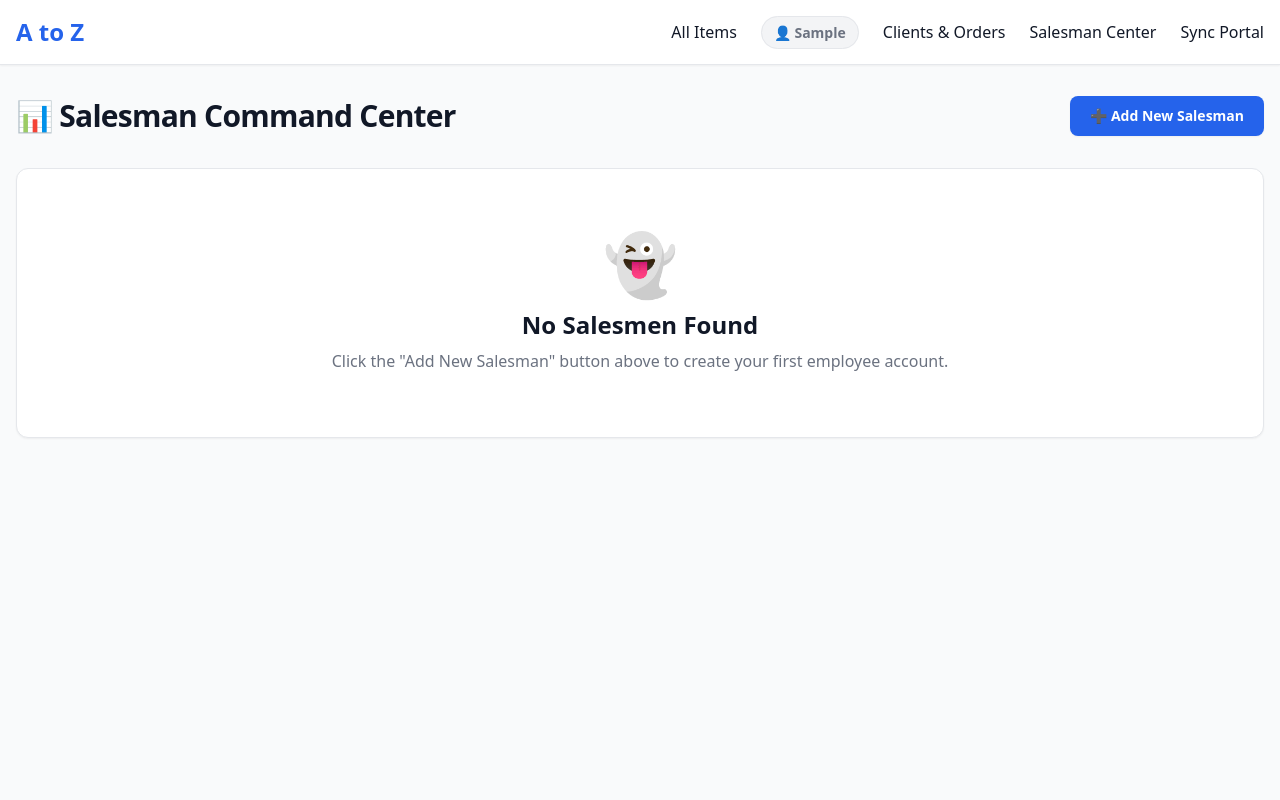
After one commit to Gh-Yeh/wehbegroup, a Django app: page /command-center/ in a window 1280 px wide. The commit adds this page. Run offline with Django 5.2, Linux system fonts and the light colour scheme; the visitor is signed in with stand-in values (Sample User, id 1); data comes from the database, SQL or seed files in the repository; some libraries are stand-ins or nearby versions.

Commit message:
Phase 7: Public Catalog, Salesman Models, and Command Center

```diff
--- a/catalog/templates/catalog/base.html
+++ b/catalog/templates/catalog/base.html
@@ -83,12 +83,21 @@
           <ul
             class="font-medium flex flex-col p-4 md:p-0 mt-4 border border-gray-100 rounded-lg bg-gray-50 md:flex-row md:space-x-6 items-center rtl:space-x-reverse md:mt-0 md:border-0 md:bg-white"
           >
+            <!-- Visible to EVERYONE (Guests, Admins, Salesmen) -->
+            <li>
+              <a
+                href="{% url 'all_items' %}"
+                class="block py-2 px-3 text-gray-900 rounded hover:bg-gray-100 md:hover:bg-transparent md:border-0 md:hover:text-brand-600 md:p-0"
+                >All Items</a
+              >
+            </li>
+
             <!-- Visible to all logged in users (Admins & Salesmen) -->
             {% if user.is_authenticated %}
             <li>
               <span class="text-sm font-bold text-gray-500 bg-gray-100 px-3 py-1.5 rounded-full border border-gray-200">
                 👤 {{ user.username|title }}
-                <!-- NEW: Salesman Active Margin Indicator -->
+                <!-- Salesman Active Margin Indicator -->
                 {% if not user.is_superuser %}
                   <span class="{% if current_margin > 0 %}text-green-600{% elif current_margin < 0 %}text-red-600{% endif %}">
                     ({% if current_margin > 0 %}+{% endif %}{{ current_margin|default:"0" }}%)
@@ -107,6 +116,13 @@
 
             <!-- SECURITY: Only visible to Superusers (Admins) -->
             {% if user.is_superuser %}
+            <li>
+              <a
+                href="{% url 'salesman_dashboard' %}"
+                class="block py-2 px-3 text-gray-900 rounded hover:bg-gray-100 md:hover:bg-transparent md:border-0 md:hover:text-brand-600 md:p-0"
+                >Salesman Center</a
+              >
+            </li>
             <li>
               <a
                 href="{% url 'sync_inventory' %}"
--- /dev/null
+++ b/catalog/templates/catalog/salesman_dashboard.html
@@ -0,0 +1,108 @@
+{% extends 'catalog/base.html' %}
+{% block content %}
+
+<!-- Header Section -->
+<div class="flex flex-col md:flex-row justify-between items-center mb-8 gap-4">
+  <h1 class="text-2xl md:text-3xl font-extrabold text-gray-900 tracking-tight flex items-center gap-2">
+    📊 Salesman Command Center
+  </h1>
+  <button
+    data-modal-target="addSalesmanModal"
+    data-modal-toggle="addSalesmanModal"
+    class="text-white bg-brand-600 hover:bg-brand-700 font-bold rounded-lg text-sm px-5 py-2.5 transition-colors shadow-sm flex items-center gap-2"
+  >
+    ➕ Add New Salesman
+  </button>
+</div>
+
+<!-- KPI Grid -->
+<div class="grid grid-cols-1 md:grid-cols-2 lg:grid-cols-3 xl:grid-cols-4 gap-6">
+  {% for data in dashboard_data %}
+  <div class="bg-white rounded-xl shadow-sm border border-gray-200 overflow-hidden flex flex-col hover:shadow-md transition-shadow">
+
+    <!-- Card Header -->
+    <div class="bg-gray-50 p-4 border-b border-gray-200 flex justify-between items-center">
+      <h3 class="text-lg font-extrabold text-gray-900">👤 {{ data.user.username|title }}</h3>
+
+      <!-- Margin Badge -->
+      <span class="
+        {% if data.current_margin > 0 %}bg-green-100 text-green-800 border-green-200
+        {% elif data.current_margin < 0 %}bg-red-100 text-red-800 border-red-200
+        {% else %}bg-gray-200 text-gray-800 border-gray-300{% endif %}
+        text-xs font-bold px-2.5 py-1 rounded border shadow-sm">
+        Margin: {% if data.current_margin > 0 %}+{% endif %}{{ data.current_margin }}%
+      </span>
+    </div>
+
+    <!-- Card Body Data -->
+    <div class="p-4 flex-grow space-y-4">
+      <div class="flex justify-between items-center border-b border-gray-100 pb-3">
+        <span class="text-gray-500 font-bold text-sm uppercase tracking-wide">🤝 Clients Acquired</span>
+        <span class="font-black text-gray-900 text-lg">{{ data.client_count }}</span>
+      </div>
+      <div class="flex justify-between items-center border-b border-gray-100 pb-3">
+        <span class="text-gray-500 font-bold text-sm uppercase tracking-wide">🛒 Tickets Processed</span>
+        <span class="font-black text-gray-900 text-lg">{{ data.order_count }}</span>
+      </div>
+      <div class="flex justify-between items-center pt-2">
+        <span class="text-gray-500 font-bold text-sm uppercase tracking-wide">💵 Total Revenue</span>
+        <span class="font-black text-green-600 text-2xl">${{ data.total_revenue }}</span>
+      </div>
+    </div>
+
+  </div>
+  {% empty %}
+  <div class="col-span-full py-16 text-center bg-white rounded-xl shadow-sm border border-gray-200">
+    <span class="text-6xl mb-4 block">👻</span>
+    <h3 class="text-2xl font-bold text-gray-900 mb-2">No Salesmen Found</h3>
+    <p class="text-gray-500">Click the "Add New Salesman" button above to create your first employee account.</p>
+  </div>
+  {% endfor %}
+</div>
+
+<!-- Flowbite Modal for Adding a Salesman -->
+<div id="addSalesmanModal" tabindex="-1" aria-hidden="true" class="hidden overflow-y-auto overflow-x-hidden fixed top-0 right-0 left-0 z-50 justify-center items-center w-full md:inset-0 h-[calc(100%-1rem)] max-h-full backdrop-blur-sm bg-gray-900/50">
+  <div class="relative p-4 w-full max-w-md max-h-full">
+    <div class="relative bg-white rounded-xl shadow border border-gray-200">
+
+      <!-- Modal Header -->
+      <div class="flex items-center justify-between p-4 border-b rounded-t bg-brand-600">
+        <h3 class="text-lg font-bold text-white">Create Salesman Account</h3>
+        <button type="button" class="text-white bg-transparent hover:bg-brand-700 rounded-lg text-sm w-8 h-8 ms-auto flex justify-center items-center transition-colors" data-modal-hide="addSalesmanModal">
+          ✖
+        </button>
+      </div>
+
+      <!-- NEW: Action securely mapped to the Django backend route -->
+      <form method="post" action="{% url 'add_salesman' %}">
+        {% csrf_token %}
+        <div class="p-6 space-y-5">
+          <p class="text-sm text-gray-500 text-center mb-2">
+            This will instantly generate a new employee login profile with strict Salesman permissions and an isolated database view.
+          </p>
+
+          <div>
+            <label class="block mb-2 text-sm font-bold text-gray-900">Username (Login ID)</label>
+            <input type="text" name="username" class="bg-gray-50 border border-gray-300 text-gray-900 text-sm rounded-lg focus:ring-brand-500 focus:border-brand-500 block w-full p-2.5" placeholder="e.g. j.smith" required />
+          </div>
+          <div>
+            <label class="block mb-2 text-sm font-bold text-gray-900">First Name (Display Name)</label>
+            <input type="text" name="first_name" class="bg-gray-50 border border-gray-300 text-gray-900 text-sm rounded-lg focus:ring-brand-500 focus:border-brand-500 block w-full p-2.5" placeholder="e.g. John" required />
+          </div>
+          <div>
+            <label class="block mb-2 text-sm font-bold text-gray-900">Password</label>
+            <input type="password" name="password" class="bg-gray-50 border border-gray-300 text-gray-900 text-sm rounded-lg focus:ring-brand-500 focus:border-brand-500 block w-full p-2.5" required />
+          </div>
+        </div>
+
+        <div class="flex items-center p-4 border-t border-gray-200 rounded-b bg-gray-50">
+          <button type="submit" class="w-full text-white bg-brand-600 hover:bg-brand-700 focus:ring-4 focus:outline-none focus:ring-brand-300 font-bold rounded-lg text-lg px-5 py-3 text-center transition-colors shadow-sm">
+            🚀 Generate Account
+          </button>
+        </div>
+      </form>
+
+    </div>
+  </div>
+</div>
+{% endblock %}
--- a/catalog/urls.py
+++ b/catalog/urls.py
@@ -31,6 +31,7 @@ urlpatterns = [
     path("clients/<int:client_id>/", views.client_detail, name="client_detail"),
     path("orders/<int:order_id>/", views.order_detail, name="order_detail"),
     path("orders/<int:order_id>/pdf/", views.order_pdf, name="order_pdf"),
+
     # --- PHASE 6: SALESMAN ACTION ROUTES ---
     path("update-margin/", views.update_salesman_margin, name="update_salesman_margin"),
     path(
@@ -38,4 +39,8 @@ urlpatterns = [
         views.override_item_price,
         name="override_item_price",
     ),
+
+    # --- PHASE 7: ADMIN COMMAND CENTER ---
+    path("command-center/", views.salesman_dashboard, name="salesman_dashboard"),
+    path("add-salesman/", views.add_salesman, name="add_salesman"),
 ]
--- a/catalog/views.py
+++ b/catalog/views.py
@@ -5,9 +5,10 @@ from decimal import Decimal
 from django.conf import settings
 from django.http import HttpResponse, JsonResponse
 from django.shortcuts import render, get_object_or_404, redirect
-from django.db.models import Q
+from django.db.models import Q, Sum
 from django.db.models.functions import Lower
 from django.contrib.auth.decorators import login_required
+from django.contrib.auth.models import User, Group  # NEW: Added Group here
 from django.contrib import messages
 from django.db import IntegrityError, transaction
 
@@ -135,7 +136,7 @@ def category_list(request):
         return render(request, "catalog/category_list.html", context)
 
 
-@login_required
+# --- REMOVED @login_required TO OPEN PUBLIC CATALOG ---
 def all_items(request):
     is_ordering = request.session.get("is_ordering", False)
 
@@ -953,3 +954,93 @@ def override_item_price(request, item_id):
             )
 
     return redirect(request.META.get("HTTP_REFERER", "all_items"))
+
+# ==========================================
+# PHASE 7: ADMIN COMMAND CENTER
+# ==========================================
+@login_required
+def salesman_dashboard(request):
+    # 1. Security Check: Only Superusers (Admins) allowed
+    if not request.user.is_superuser:
+        messages.error(request, "Access Denied: Only administrators can view the Command Center.")
+        return redirect("category_list")
+
+    # 2. Fetch all users who belong to the "Salesman" security group
+    salesmen_users = User.objects.filter(groups__name="Salesman").order_by("username")
+
+    # 3. Calculate KPIs for each Salesman
+    dashboard_data = []
+    for salesman in salesmen_users:
+        client_count = salesman.clients.count()
+        order_count = salesman.sales_orders.count()
+
+        # Calculate Total Revenue (and clean the decimal format)
+        revenue_dict = salesman.sales_orders.aggregate(Sum("total_price"))
+        raw_revenue = revenue_dict["total_price__sum"] or Decimal("0.00")
+        total_revenue = round(raw_revenue, 2)
+
+        # Calculate Active Margin
+        profile = getattr(salesman, "salesman_profile", None)
+        current_margin = 0
+        if profile:
+            multiplier = profile.global_multiplier
+            val = (multiplier - Decimal("1.00")) * Decimal("100.00")
+            current_margin = val.normalize()
+
+        dashboard_data.append({
+            "user": salesman,
+            "client_count": client_count,
+            "order_count": order_count,
+            "total_revenue": total_revenue,
+            "current_margin": current_margin,
+        })
+
+    return render(
+        request,
+        "catalog/salesman_dashboard.html",
+        {"dashboard_data": dashboard_data}
+    )
+
+@login_required
+def add_salesman(request):
+    if not request.user.is_superuser:
+        messages.error(request, "Access Denied: Only administrators can create accounts.")
+        return redirect("category_list")
+
+    if request.method == "POST":
+        username = request.POST.get("username", "").strip()
+        first_name = request.POST.get("first_name", "").strip()
+        password = request.POST.get("password", "")
+
+        if not username or not password:
+            messages.error(request, "Username and Password are required.")
+            return redirect("salesman_dashboard")
+
+        try:
+            with transaction.atomic():
+                # 1. Create the user safely
+                user = User.objects.create_user(
+                    username=username,
+                    password=password,
+                    first_name=first_name,
+                    is_staff=True  # Allows them basic login
+                )
+
+                # 2. Assign them exactly to the Salesman group
+                salesman_group, created = Group.objects.get_or_create(name="Salesman")
+                user.groups.add(salesman_group)
+
+                # 3. Build their memory profile starting at 0%
+                SalesmanProfile.objects.create(
+                    user=user,
+                    global_multiplier=Decimal("1.00")
+                )
+
+            messages.success(request, f"🎉 Success! Employee '{username}' has been generated and is ready to login.")
+
+        except IntegrityError:
+            messages.error(request, f"Error: The username '{username}' is already taken. Please try a different login ID.")
+        except Exception as e:
+            messages.error(request, f"System Error: {str(e)}")
+
+    return redirect("salesman_dashboard")
```
Also changed, not shown: catalog/templates/catalog/client_detail.html (+11 -1 lines), catalog/templates/catalog/item_list.html (+17 -11 lines).
